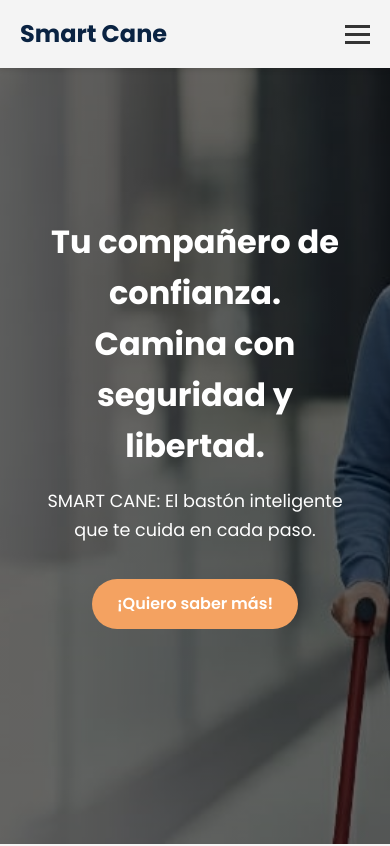
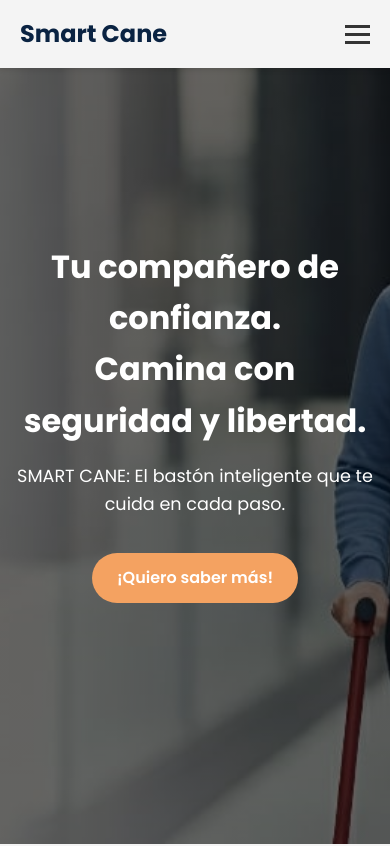
Before and after one commit to ALEXCHUYE14/Baston-inteligente, a plain HTML site: page index.html in a window 390 px wide. Shown: the top 846 px of the page. Drawn offline with Linux system fonts and the light colour scheme.

Commit message:
nueva mejora

```diff
--- a/style.css
+++ b/style.css
@@ -496,4 +496,25 @@ footer {
     .social-links {
         text-align: center;
     }
+
+    /* Adaptar imagen de portada en móvil */
+    .hero-section {
+        background-position: center center;
+        background-size: cover;
+        min-height: 100vh;
+        height: 100dvh;
+        width: 100vw;
+        padding: 0;
+        margin: 0;
+        border-radius: 0;
+        display: flex;
+        align-items: center;
+        justify-content: center;
+    }
+    .hero-content {
+        width: 100vw;
+        max-width: 100vw;
+        box-sizing: border-box;
+        padding: 0 10px;
+    }
 }
```
